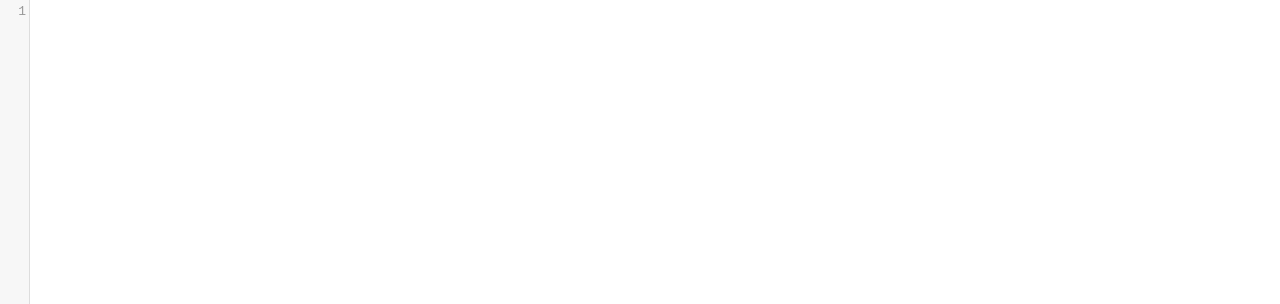
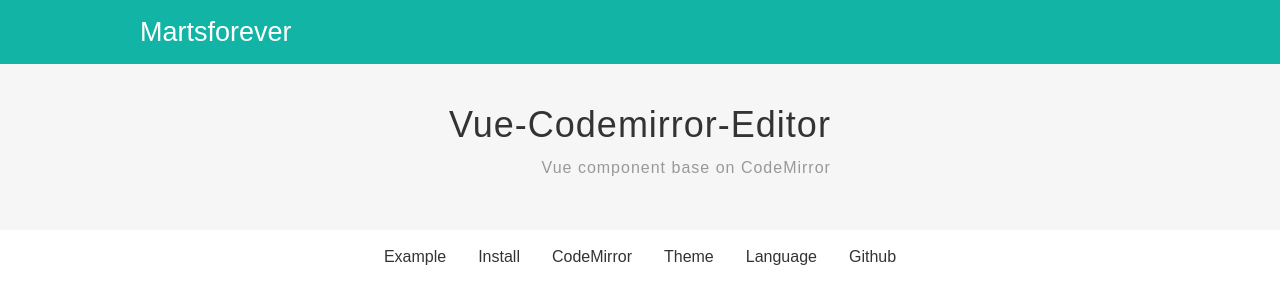
Before and after one commit to dfcoding/vue-codemirror-editor, a Vue app: page / in a window 1280 px wide. Shown: the top 304 px of the page. Built offline with nearby package versions, Linux system fonts and the light colour scheme.

Commit message:
home page

```diff
--- a/example/App.vue
+++ b/example/App.vue
@@ -1,10 +1,38 @@
 <template>
     <div id="app">
-        <vue-codemirror-editor/>
+        <div class="app-head">
+            <div class="app-head-content">
+                Martsforever
+            </div>
+        </div>
+        <div class="app-body">
+            <div class="app-body-desc">
+                <div>
+                    <span class="app-body-desc-title">
+                        Vue-Codemirror-Editor
+                    </span>
+                    <span class="app-body-desc-label">
+                      Vue component base on CodeMirror
+                    </span>
+                </div>
+            </div>
+            <div class="app-body-tabs">
+                <a class="app-body-tab">Example</a>
+                <a class="app-body-tab" href="#">Install</a>
+                <a class="app-body-tab" href="https://codemirror.net/" target="_blank">CodeMirror</a>
+                <a class="app-body-tab" href="https://codemirror.net/demo/theme.html" target="_blank">Theme</a>
+                <a class="app-body-tab" href="https://codemirror.net/mode/index.html" target="_blank">Language</a>
+                <a class="app-body-tab" target="_blank">Github</a>
+            </div>
+        </div>
+        <div class="app-foot">
+
+        </div>
     </div>
 </template>
 
 <script>
+
     export default {
         name: 'app',
     }
@@ -16,5 +44,75 @@
         width: 100%;
         margin: 0;
         padding: 0;
+        overflow: auto;
+        font-family: sans-serif;
+
+        .app-head {
+            background-color: #12b4a5;
+            height: 64px;
+            display: flex;
+            justify-content: center;
+            align-items: center;
+
+            .app-head-content {
+                width: 1000px;
+                color: white;
+                font-size: 27px;
+            }
+        }
+
+        .app-body {
+            .app-body-desc {
+                background-color: #f6f6f6;
+                padding: 40px 0;
+                letter-spacing: 1px;
+                display: flex;
+                flex-direction: column;
+                justify-content: center;
+                align-items: center;
+
+                & > div {
+                    width: fit-content;
+                    display: inline-flex;
+                    flex-direction: column;
+                    align-items: flex-end;
+                }
+
+                .app-body-desc-title {
+                    color: #333;
+                    font-size: 36px;
+                }
+
+                .app-body-desc-label {
+                    color: #999;
+                    height: 44px;
+                    line-height: 44px;
+                }
+            }
+
+            .app-body-tabs {
+                display: flex;
+                align-items: center;
+                justify-content: center;
+                padding: 9px 0;
+                cursor: pointer;
+                user-select: none;
+
+                .app-body-tab {
+                    padding: 9px 16px;
+                    text-decoration: none;
+                    color: #333;
+
+                    &:hover {
+                        border-radius: 3px;
+                        background-color: #f6f6f6;
+                    }
+
+                    &:active {
+                        background: #e2e2e2;
+                    }
+                }
+            }
+        }
     }
 </style>
```
